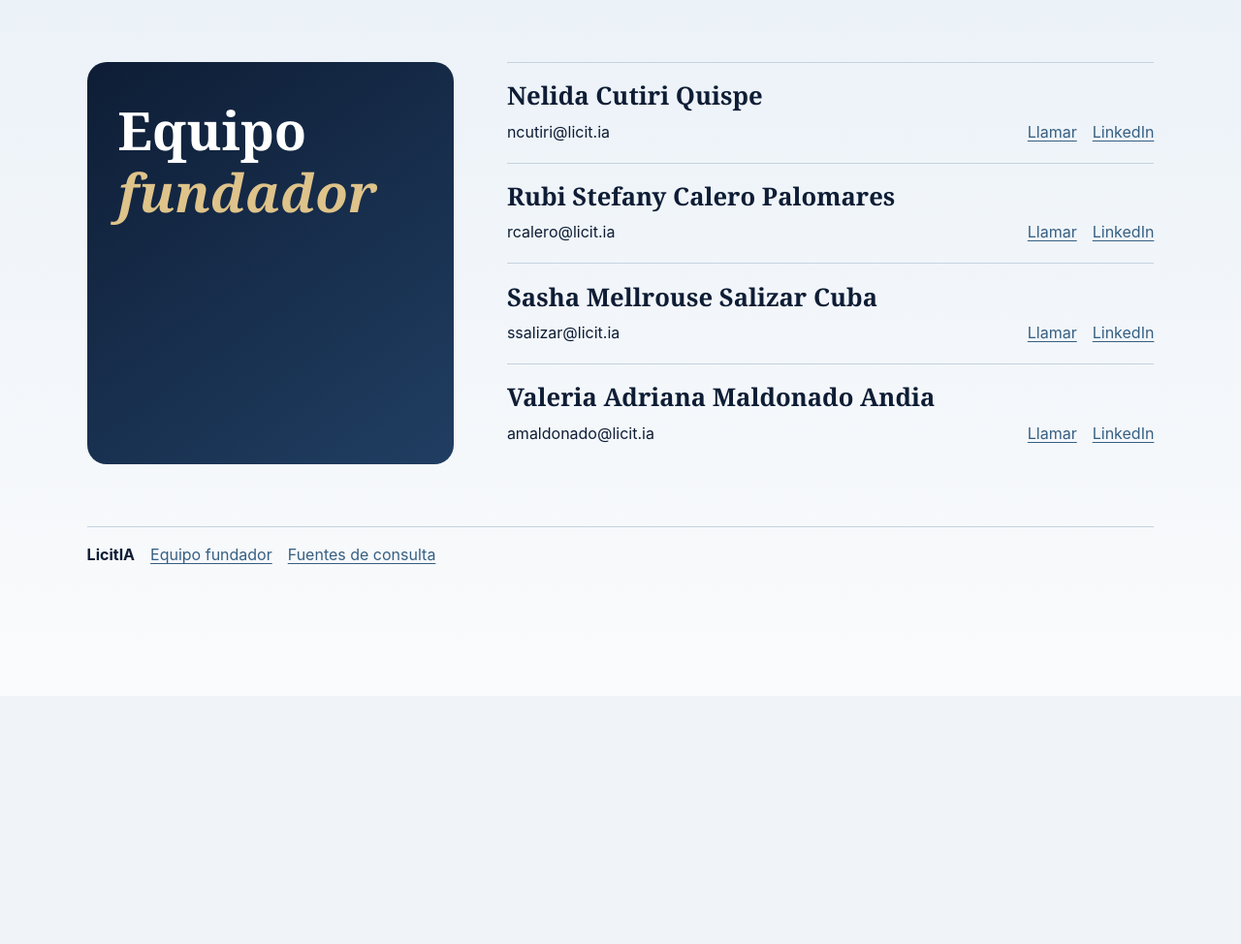
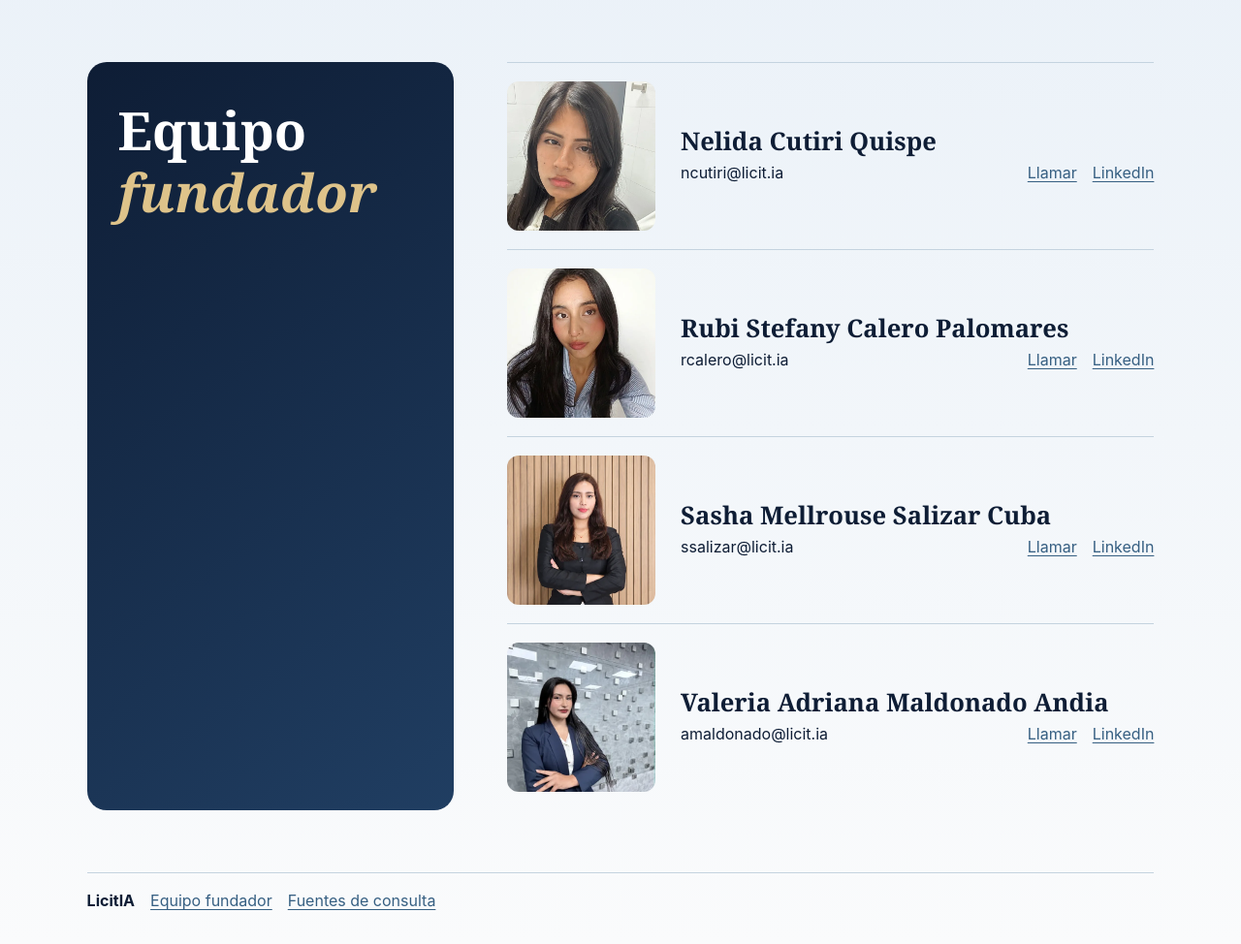
Before and after one commit to sashasalizarnegocios-oss/LICIT-IA, a Flask app: page /equipo in a window 1280 px wide. Shown: the part 82-1056 px from the top of the page at 97% size. Before the commit the page ends 664 px from the top, so only its background shows below. Run offline with Flask 3, Linux system fonts and the light colour scheme.

Commit message:
Añade retratos cuadrados al equipo fundador

```diff
--- a/static/style.css
+++ b/static/style.css
@@ -142,3 +142,28 @@ footer { margin-top:3rem; }
 @media(max-width:800px){.mesa {grid-template-columns:1fr;gap:0;}}
 .bar nav { flex: 0 1 auto; gap: clamp(1rem, 2.4vw, 2.7rem); margin-inline: 0; }
 @media(max-width:1150px){ .bar nav {flex-basis:100%;} }
+
+.team-layout li {
+  display: grid;
+  grid-template-columns: clamp(5.5rem, 12vw, 10rem) minmax(0, 1fr);
+  gap: .35rem clamp(.9rem, 2vw, 1.6rem);
+  align-items: center;
+}
+.team-layout h2 { align-self: end; margin: 0; }
+.team-layout .contact { align-self: start; }
+.team-layout li::before {
+  content: "";
+  grid-row: span 2;
+  display: block;
+  width: 100%;
+  height: auto;
+  aspect-ratio: 1;
+  background: #eaf1f7 var(--portrait) var(--portrait-position, center) / cover no-repeat;
+  border-radius: 12px;
+}
+/* Los retratos siguen el orden alfabético del directorio de equipo. */
+.team-layout li:nth-child(1) { --portrait: url("equipo/nelida.webp"); --portrait-position: center top; }
+.team-layout li:nth-child(2) { --portrait: url("equipo/rubi.webp"); }
+.team-layout li:nth-child(3) { --portrait: url("equipo/sasha.webp"); --portrait-position: center 9%; }
+.team-layout li:nth-child(4) { --portrait: url("equipo/valeria.webp"); --portrait-position: center 47%; }
+.team-layout .contact { overflow-wrap: anywhere; }
```
Also changed, not shown: static/equipo/nelida.webp (added), static/equipo/rubi.webp (added), static/equipo/sasha.webp (added), static/equipo/valeria.webp (added).
